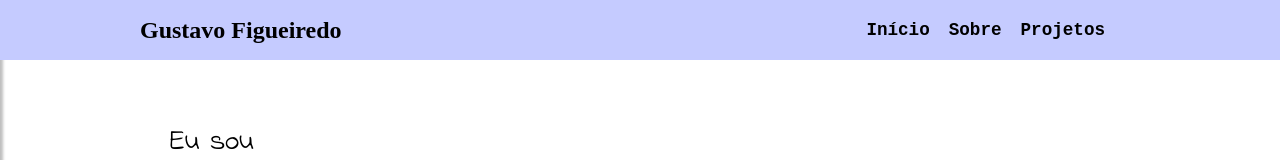
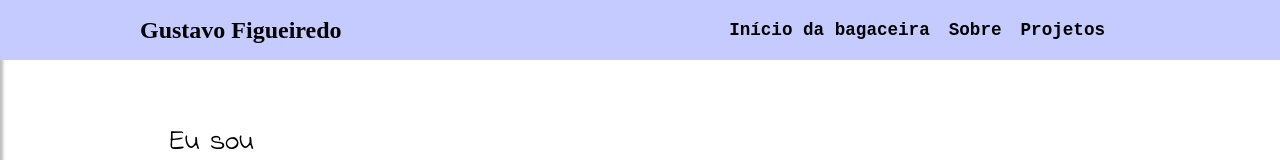
Before and after one commit to GustaFTW/Portfolio, a plain HTML site: page index.html in a window 1280 px wide. Shown: the top 160 px of the page. Drawn offline with Linux system fonts and the light colour scheme; a web font is replaced by a local one.

Commit message:
Test Commit

```diff
--- a/index.html
+++ b/index.html
@@ -14,7 +14,7 @@
                  <h1>Gustavo Figueiredo</h1>
             </div>
             <div class="menu-links">
-                <a href="#">Início</a>
+                <a href="#">Início da bagaceira</a>
                 <a href="#habilitys">Sobre</a>
                 <a href="#projectId">Projetos</a>
             </div>
```
